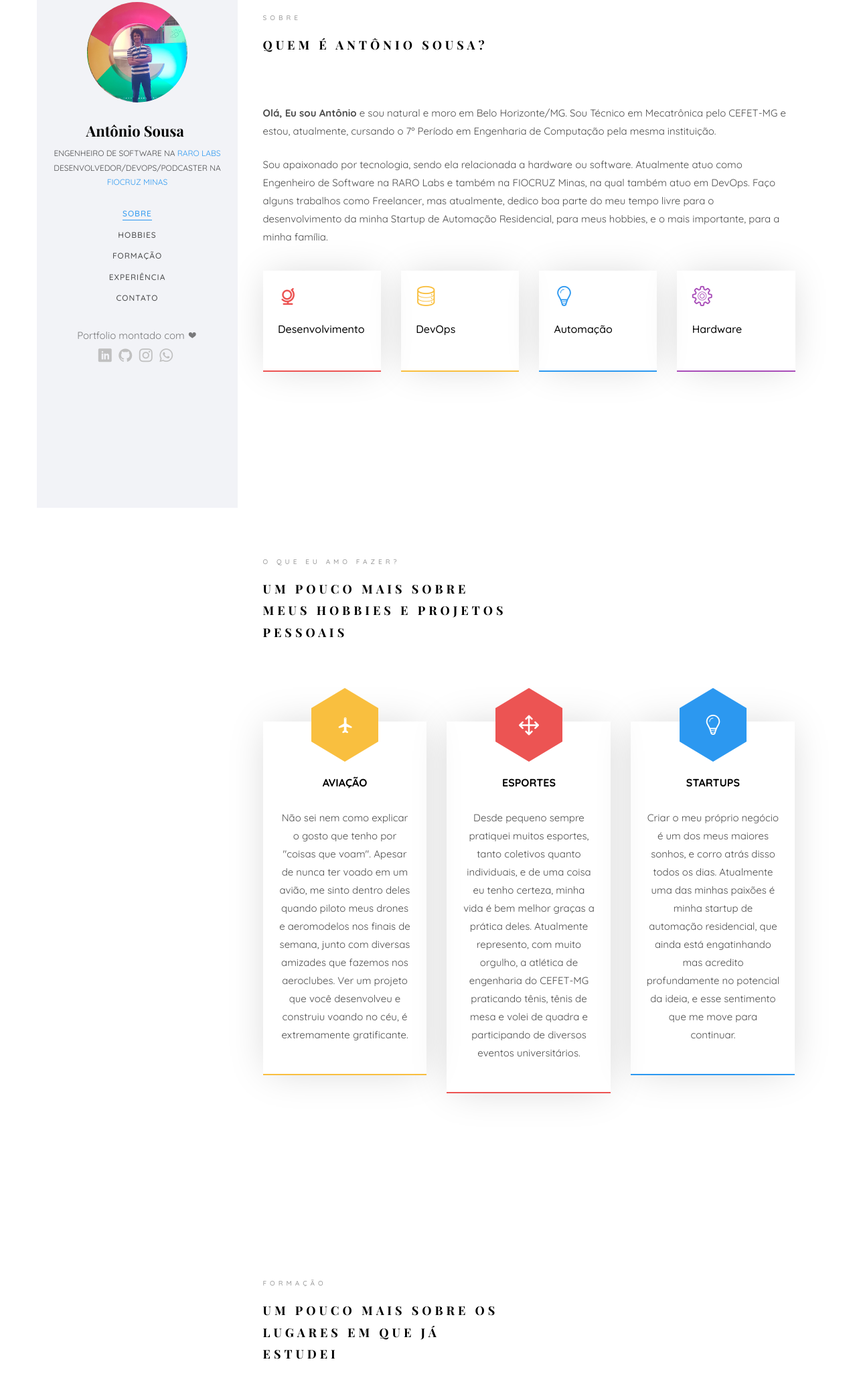
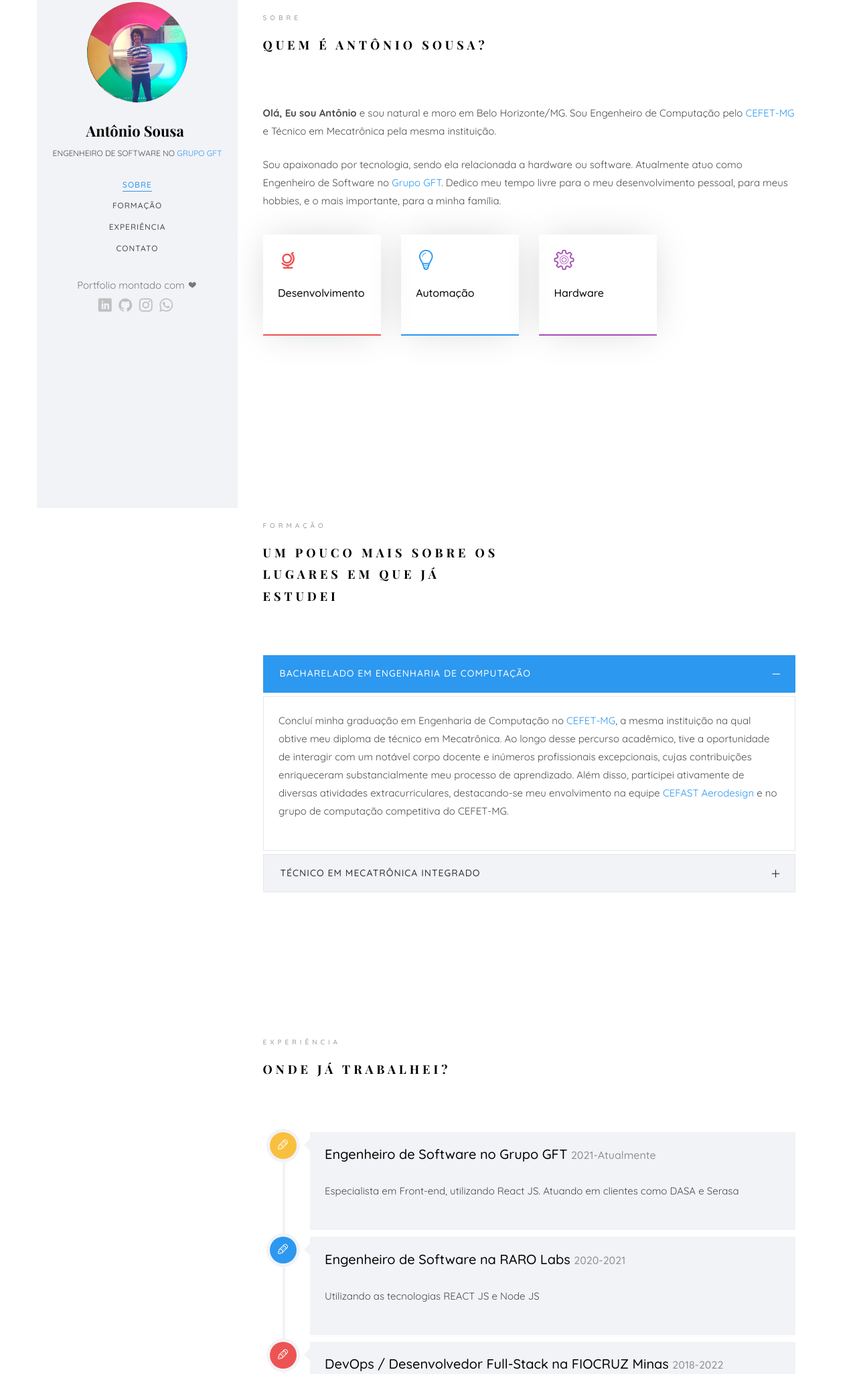
Before and after one commit to antonioaads/antonioaads.github.io, a plain HTML site: page index.html in a window 1280 px wide. Shown: the part 42-2093 px from the top of the page at 67% size. Drawn offline with nearby package versions, Linux system fonts and the light colour scheme; files whose address does not match are found by name; a web font is replaced by a local one.

Commit message:
Atualização portifólio

```diff
--- a/index.html
+++ b/index.html
@@ -5,7 +5,7 @@
 	<meta http-equiv="X-UA-Compatible" content="IE=edge">
 	<title>Antônio Sousa</title>
 	<meta name="viewport" content="width=device-width, initial-scale=1">
-	<meta name="description" content="" />
+	<meta name="description" content="Um pouco mais sobre Antônio Sousa" />
 	<meta name="keywords" content="" />
 	<meta name="author" content="" />
 
@@ -59,8 +59,8 @@
 				<div class="author-img" style="background-image: url(images/about.jpg);"></div>
 				<h1 id="colorlib-logo"><a href="index.html">Antônio Sousa</a></h1>
 				<span class="position">
-					Engenheiro de Software na <a href="https://rarolabs.com.br/" target="_blank">RARO Labs</a> <br/>
-					Desenvolvedor/DevOps/Podcaster na <a href="http://www.cpqrr.fiocruz.br/" target="_blank">FIOCRUZ MINAS</a>
+					Engenheiro de Software no <a href="https://www.gft.com/br/pt" target="_blank">Grupo GFT</a> <br/>
+					<!-- Desenvolvedor/DevOps/Podcaster na <a href="http://www.cpqrr.fiocruz.br/" target="_blank">FIOCRUZ MINAS</a> -->
 				</span>
 
 			</div>
@@ -69,7 +69,7 @@
 					<ul>
 						<!-- <li class="active"><a href="#" data-nav-section="home">Home</a></li> -->
 						<li><a href="#" data-nav-section="about">Sobre</a></li>
-						<li><a href="#" data-nav-section="services">Hobbies</a></li>
+						<!-- <li><a href="#" data-nav-section="services">Hobbies</a></li> -->
 						<!-- <li><a href="#" data-nav-section="skills">Skills</a></li> -->
 						<li><a href="#" data-nav-section="education">Formação</a></li>
 						<li><a href="#" data-nav-section="experience">Experiência</a></li>
@@ -143,8 +143,8 @@
 									<div class="about-desc">
 										<span class="heading-meta">Sobre</span>
 										<h2 class="colorlib-heading">Quem é Antônio Sousa?</h2>
-										<p><strong>Olá, Eu sou Antônio </strong> e sou natural e moro em Belo Horizonte/MG. Sou Técnico em Mecatrônica pelo CEFET-MG e estou, atualmente, cursando o 7º Período em Engenharia de Computação pela mesma instituição. </p>
-										<p>Sou apaixonado por tecnologia, sendo ela relacionada a hardware ou software. Atualmente atuo como Engenheiro de Software na RARO Labs e também na FIOCRUZ Minas, na qual também atuo em DevOps. Faço alguns trabalhos como Freelancer, mas atualmente, dedico boa parte do meu tempo livre para o desenvolvimento da minha Startup de Automação Residencial, para meus hobbies, e o mais importante, para a minha família. </p>
+										<p><strong>Olá, Eu sou Antônio </strong> e sou natural e moro em Belo Horizonte/MG. Sou Engenheiro de Computação pelo <a href="https://www.cefetmg.br/" target="_blank">CEFET-MG</a> e Técnico em Mecatrônica pela mesma instituição. </p>
+										<p>Sou apaixonado por tecnologia, sendo ela relacionada a hardware ou software. Atualmente atuo como Engenheiro de Software no <a href="https://www.gft.com/br/pt" target="_blank">Grupo GFT</a>. Dedico meu tempo livre para o meu desenvolvimento pessoal, para meus hobbies, e o mais importante, para a minha família. </p>
 									</div>
 								</div>
 							</div>
@@ -156,12 +156,12 @@
 										<h3>Desenvolvimento</h3>
 									</div>
 								</div>
-								<div class="col-md-3 animate-box" data-animate-effect="fadeInTop">
+								<!-- <div class="col-md-3 animate-box" data-animate-effect="fadeInTop">
 									<div class="services color-3">
 										<span class="icon2"><i class="icon-data"></i></span>
 										<h3>DevOps</h3>
 									</div>
-								</div>
+								</div> -->
 								<div class="col-md-3 animate-box" data-animate-effect="fadeInLeft">
 									<div class="services color-1">
 										<span class="icon2"><i class="icon-bulb"></i></span>
@@ -190,7 +190,7 @@
 
 
 
-			<section class="colorlib-services" data-section="services">
+			<!-- <section class="colorlib-services" data-section="services">
 				<div class="colorlib-narrow-content">
 					<div class="row">
 						<div class="col-md-6 col-md-offset-3 col-md-pull-3 animate-box" data-animate-effect="fadeInLeft">
@@ -234,7 +234,7 @@
 						</div>
 					</div>
 				</div>
-			</section>
+			</section> -->
 
 			<!-- <div id="colorlib-counter" class="colorlib-counters" style="background-image: url(images/cover_bg_1.jpg);" data-stellar-background-ratio="0.5">
 				<div class="overlay"></div>
@@ -366,10 +366,7 @@
 									         <div class="panel-body">
 									            <div class="row">
 										      		<div class="col-md-12">
-										      			<p>Após o término do Técnico em Mecatrônica, no final de 2016, estava decidido que computação era minha grande paixão. Diante disso corri atrás e iniciei meus estudos em Engenharia de Computação no primeiro semestre de 2017. Ao passar dos anos fui vendo que a área que eu tinha escolhido era muito mais profunda e complexa do que eu tinha imaginado, e isso só me motivou ainda mais para continuar no curso. </p>
-													</div>
-													<div class="col-md-12">
-														<p>No primeiro semestre de 2020 irei cursar o 7° Período, um dos mais importantes e desafiadores do curso. Minha previsão de formatura, é no final de 2021, na qual tenho grande vontade de iniciar uma nova graduação, em Administração, uma área que admiro muito, e que ajudaria bastante no sucesso de alguns projetos pessoais e profissionais.</p>
+										      			<p>Concluí minha graduação em Engenharia de Computação no <a href="https://www.cefetmg.br/" target="_blank">CEFET-MG</a>, a mesma instituição na qual obtive meu diploma de técnico em Mecatrônica. Ao longo desse percurso acadêmico, tive a oportunidade de interagir com um notável corpo docente e inúmeros profissionais excepcionais, cujas contribuições enriqueceram substancialmente meu processo de aprendizado. Além disso, participei ativamente de diversas atividades extracurriculares, destacando-se meu envolvimento na equipe <a href="https://www.instagram.com/cefastaerodesign/" target="_blank">CEFAST Aerodesign</a> e no grupo de computação competitiva do CEFET-MG.</p>
 													</div>
 										      	</div>
 									         </div>
@@ -384,8 +381,7 @@
 									    </div>
 									    <div id="collapseTwo" class="panel-collapse collapse" role="tabpanel" aria-labelledby="headingTwo">
 									        <div class="panel-body">
-									            <p> Técnico em mecatrônica pelo CEFET-MG</p>
-
+									            <p>Completei o curso Técnico em Mecatrônica no <a href="https://www.cefetmg.br/" target="_blank">CEFET-MG</a>, uma experiência que me impulsionou significativamente tanto no aspecto pessoal quanto profissional. Esse programa acadêmico desempenhou um papel fundamental na definição dos meus próximos passos na carreira. Durante o curso técnico, busquei enriquecer minha formação por meio de atividades extracurriculares, incluindo a participação na equipe <a href="https://www.instagram.com/trincabotz/" target="_blank">TRINCABOTZ</a>, um grupo de robótica. Nessa jornada, adquiri conhecimentos valiosos em eletrônica e programação de sistemas embarcados.</p>
 									        </div>
 									    </div>
 									</div>
@@ -410,16 +406,30 @@
 							<article class="timeline-entry animate-box" data-animate-effect="fadeInLeft">
 					            <div class="timeline-entry-inner">
 
+					               <div class="timeline-icon color-3">
+					                  <i class="icon-pen2"></i>
+					               </div>
+
+					               <div class="timeline-label">
+					                  <h2><a href="#">Engenheiro de Software no Grupo GFT</a> <span>2021-Atualmente</span></h2>
+					                  <p>Especialista em Front-end, utilizando React JS. Atuando em clientes como DASA e Serasa</p>
+					               </div>
+					            </div>
+							</article>
+
+							<article class="timeline-entry animate-box" data-animate-effect="fadeInLeft">
+					            <div class="timeline-entry-inner">
+
 					               <div class="timeline-icon color-1">
 					                  <i class="icon-pen2"></i>
 					               </div>
 
 					               <div class="timeline-label">
-					                  <h2><a href="#">Engenheiro de Software na RARO Labs</a> <span>2020-Atualmente</span></h2>
+					                  <h2><a href="#">Engenheiro de Software na RARO Labs</a> <span>2020-2021</span></h2>
 					                  <p> Utilizando as tecnologias REACT JS e Node JS</p>
 					               </div>
 					            </div>
-							 </article>
+							</article>
 
 							<article class="timeline-entry animate-box" data-animate-effect="fadeInRight">
 								<div class="timeline-entry-inner">
@@ -427,7 +437,7 @@
 									<i class="icon-pen2"></i>
 								</div>
 								<div class="timeline-label">
-									<h2><a href="#">DevOps / Desenvolvedor Full-Stack na FIOCRUZ Minas</a> <span>2018-atualmente</span></h2>
+									<h2><a href="#">DevOps / Desenvolvedor Full-Stack na FIOCRUZ Minas</a> <span>2018-2022</span></h2>
 									<p>Desenvolvimento de uma plataforma para mobilização social.</p>
 								</div>
 								</div>
```
